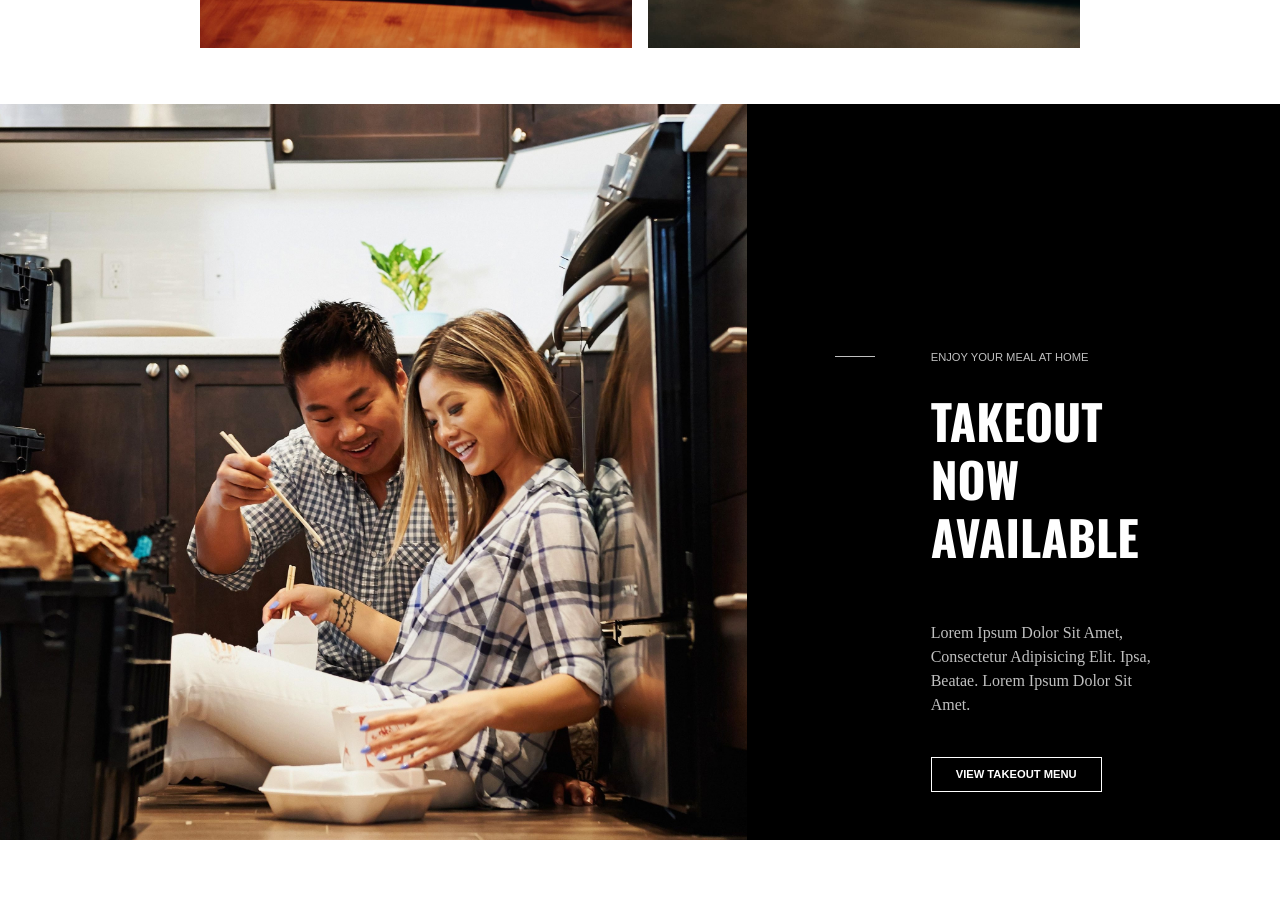
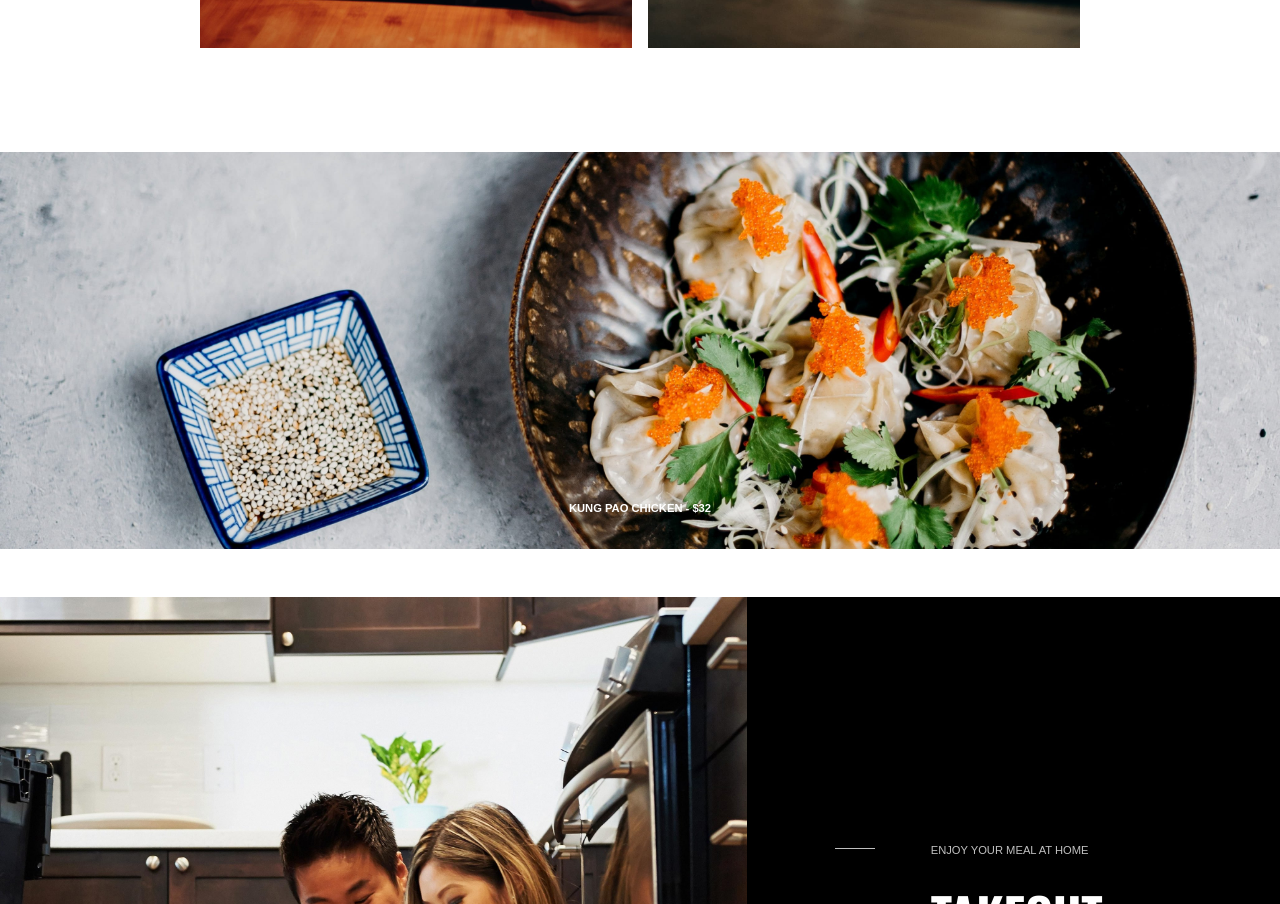
Before and after one commit to SanSciain/proj-html-vuejs, a Vue app: page / in a window 1280 px wide. Shown: the part 4331-5235 px from the top of the page. Before the commit the page ends 5171 px from the top, so only its background shows below. Built offline with nearby package versions, Linux system fonts and the light colour scheme.

Commit message:
Add: MidBanner

```diff
--- a/src/components/AppMain.vue
+++ b/src/components/AppMain.vue
@@ -5,6 +5,7 @@
     <SmallCards />
     <AppJumbo :jumboContent="jumbos[1]" />
     <CriticSection />
+    <MidBanner />
     <AppJumbo :jumboContent="jumbos[2]" />
   </div>
 </template>
@@ -14,6 +15,7 @@ import AppJumbo from "./AppJumbo.vue";
 import FirstSection from "./FirstSection.vue";
 import SmallCards from "./SmallCards.vue";
 import CriticSection from "./CriticSection.vue";
+import MidBanner from "./MidBanner.vue";
 export default {
   name: "AppMain",
   components: {
@@ -21,6 +23,7 @@ export default {
     FirstSection,
     SmallCards,
     CriticSection,
+    MidBanner,
   },
   data() {
     return {
--- /dev/null
+++ b/src/components/MidBanner.vue
@@ -0,0 +1,28 @@
+<template>
+  <div class="position-relative py-5">
+    <div class="ms-img-container">
+      <img src="../assets/img/page52x.jpg" alt="" />
+    </div>
+    <span>kung pao chicken - $32</span>
+  </div>
+</template>
+
+<script>
+export default {
+  name: "MidBanner",
+};
+</script>
+
+<style lang="scss" scoped>
+span {
+  font-size: 0.7rem;
+  color: white;
+  text-transform: uppercase;
+  font-weight: 700;
+  display: inline-block;
+  width: 100%;
+  text-align: center;
+  position: absolute;
+  bottom: 5rem;
+}
+</style>
```
